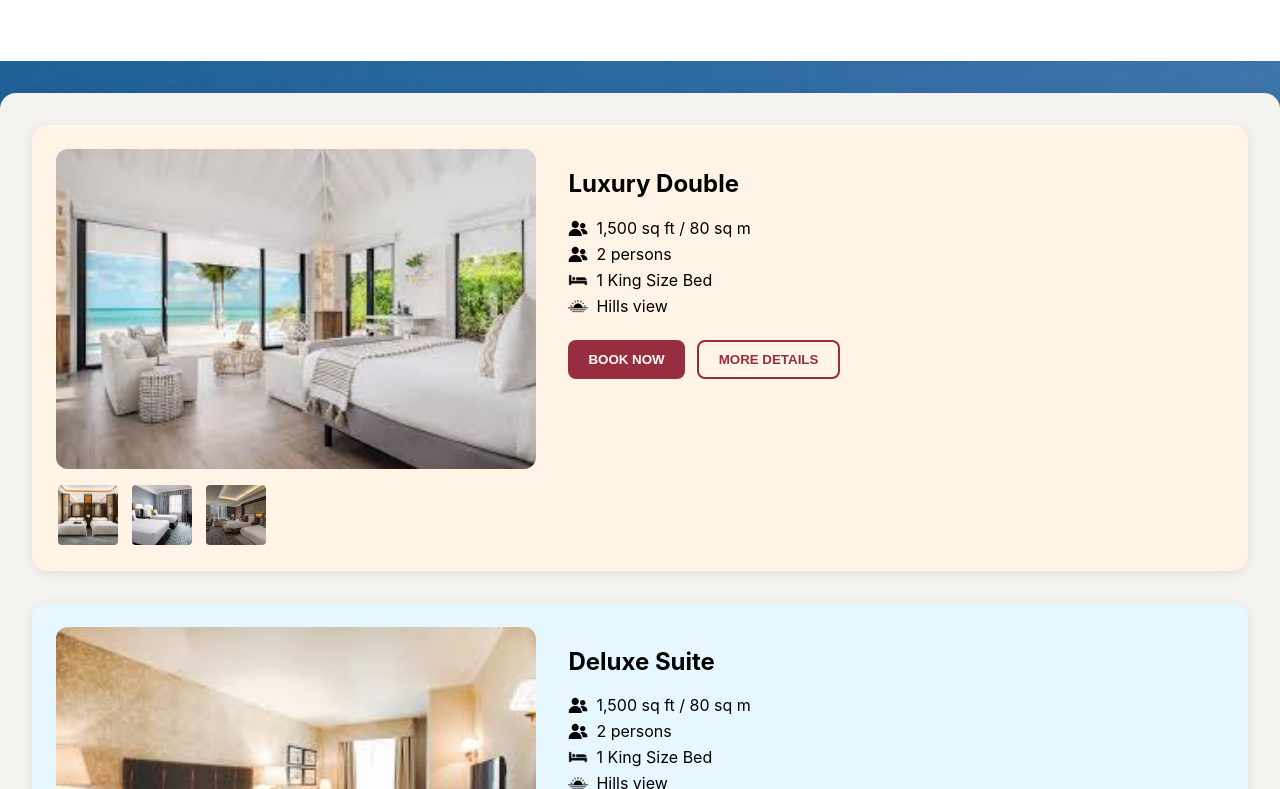
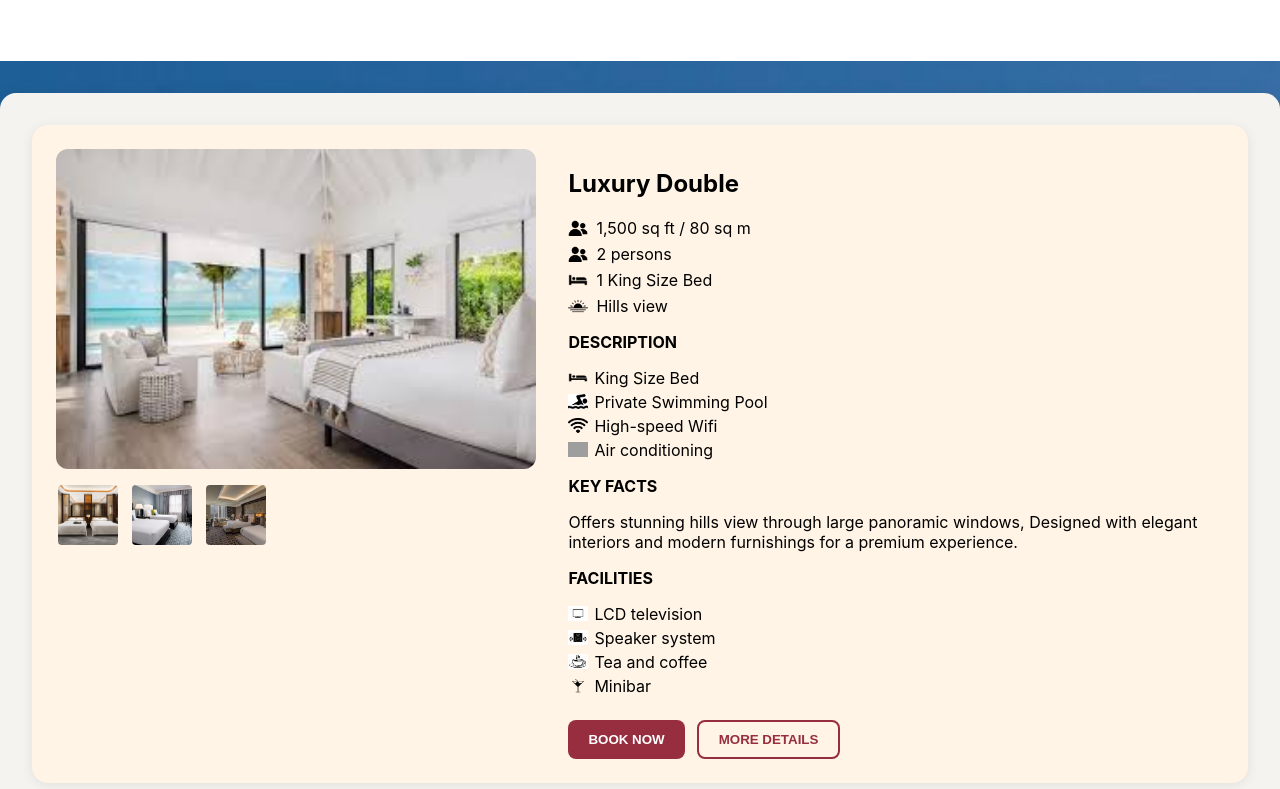
Before and after one commit to kavinyelagiriinfotech/luxtansaresorts, a React (Create React App) app: page /roomsandsuits in a window 1280 px wide. Shown: the part 631-1420 px from the top of the page. Built offline with nearby package versions, Linux system fonts and the light colour scheme; grey boxes are pictures that could not be loaded.

Commit message:
Mapping Changed

```diff
--- a/src/components/Roomsandsuits.js
+++ b/src/components/Roomsandsuits.js
@@ -470,7 +470,7 @@
         <br />
       </div>
 
-        <div className="room-container">
+        {/* <div className="room-container">
         {rooms.map((room, index) => (
           <div key={room.id} className={`room-card room-${index + 1}`}>
             <div className="room-content">
@@ -542,7 +542,68 @@
             </div>
           </div>
         ))}
-      </div>
+      </div> */}
+
+      <div className="room-container">
+      {rooms.map((room, index) => (
+        <div key={room.id} className={`room-card room-${index + 1}`}>
+          <div className="room-content">
+            <div className="room-image">
+              <img
+                src={selectedImages[index]}
+                alt={room.name}
+                className="main-image"
+              />
+              <div className="thumbnail-row">
+                {room.thumbnails?.map((thumb, i) => (
+                  <img
+                    key={i}
+                    src={thumb}
+                    alt={`Thumbnail ${i + 1}`}
+                    className="thumbnail"
+                    onClick={() => handleThumbnailClick(index, thumb)}
+                  />
+                ))}
+              </div>
+            </div>
+            <div className="room-text">
+              <h2>{room.name}</h2>
+              <ul className="room-info">
+                {room.details.map((detail, i) => (
+                  <li key={i}>
+                    <img src={detail.icon} alt="icon" />
+                    {detail.text}
+                  </li>
+                ))}
+              </ul>
+              <div className="room-sections">
+                {room.tabs.map((tab, tabIndex) => (
+                  <div key={tabIndex}>
+                    <h4 className="section-title">{tab.title}</h4>
+                    {Array.isArray(tab.content) ? (
+                      <ul>
+                        {tab.content.map((item, itemIndex) => (
+                          <li key={itemIndex}>
+                            <img src={item.icon} alt="icon" />
+                            {item.text}
+                          </li>
+                        ))}
+                      </ul>
+                    ) : (
+                      <p>{tab.content}</p>
+                    )}
+                  </div>
+                ))}
+              </div>
+              <div className="button-group">
+                <button className="book-now">BOOK NOW</button>
+                <button className="more-details">MORE DETAILS</button>
+              </div>
+            </div>
+          </div>
+        </div>
+      ))}
+    </div>
 
 {/* Newsletter Section */}
             <section className="newsletter-section">
```
